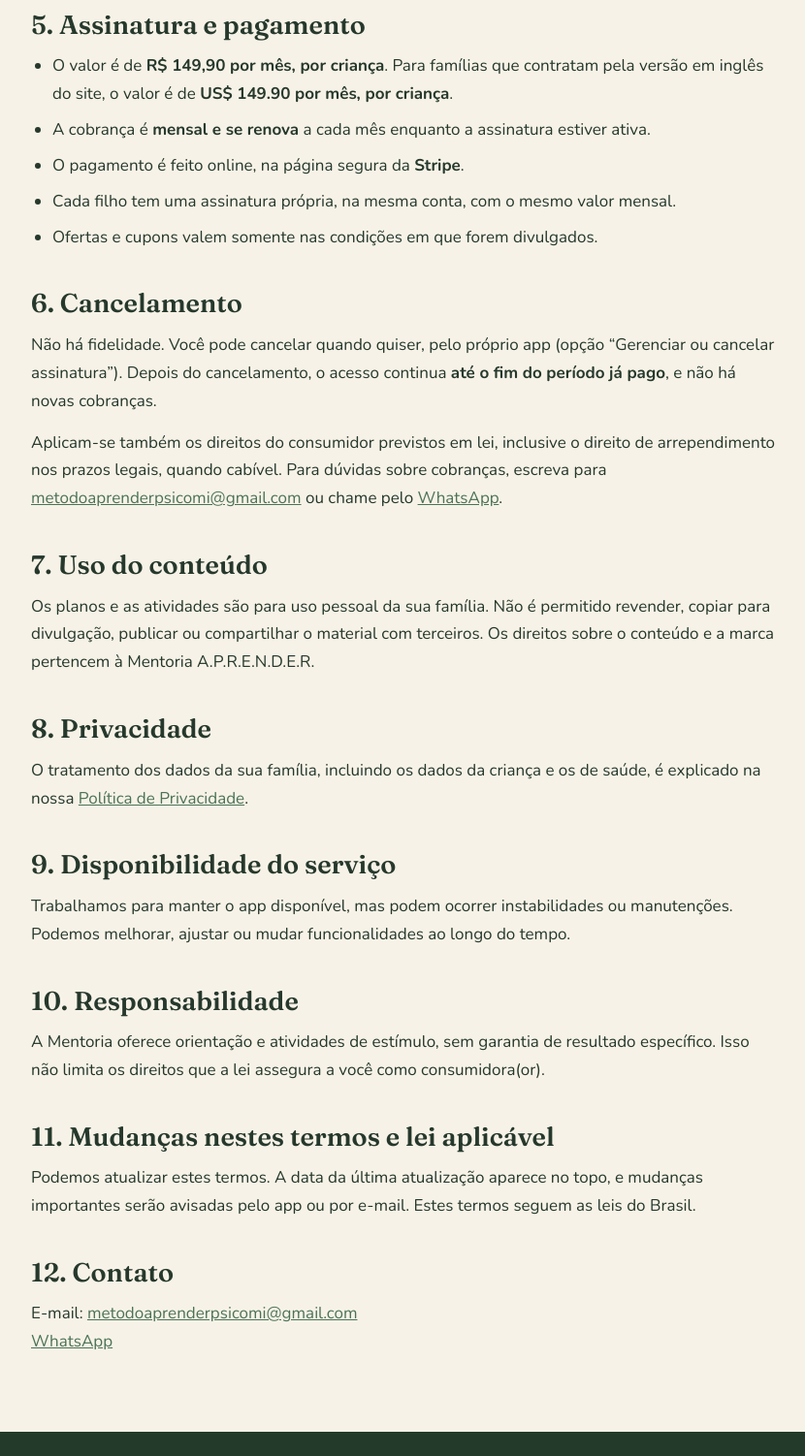
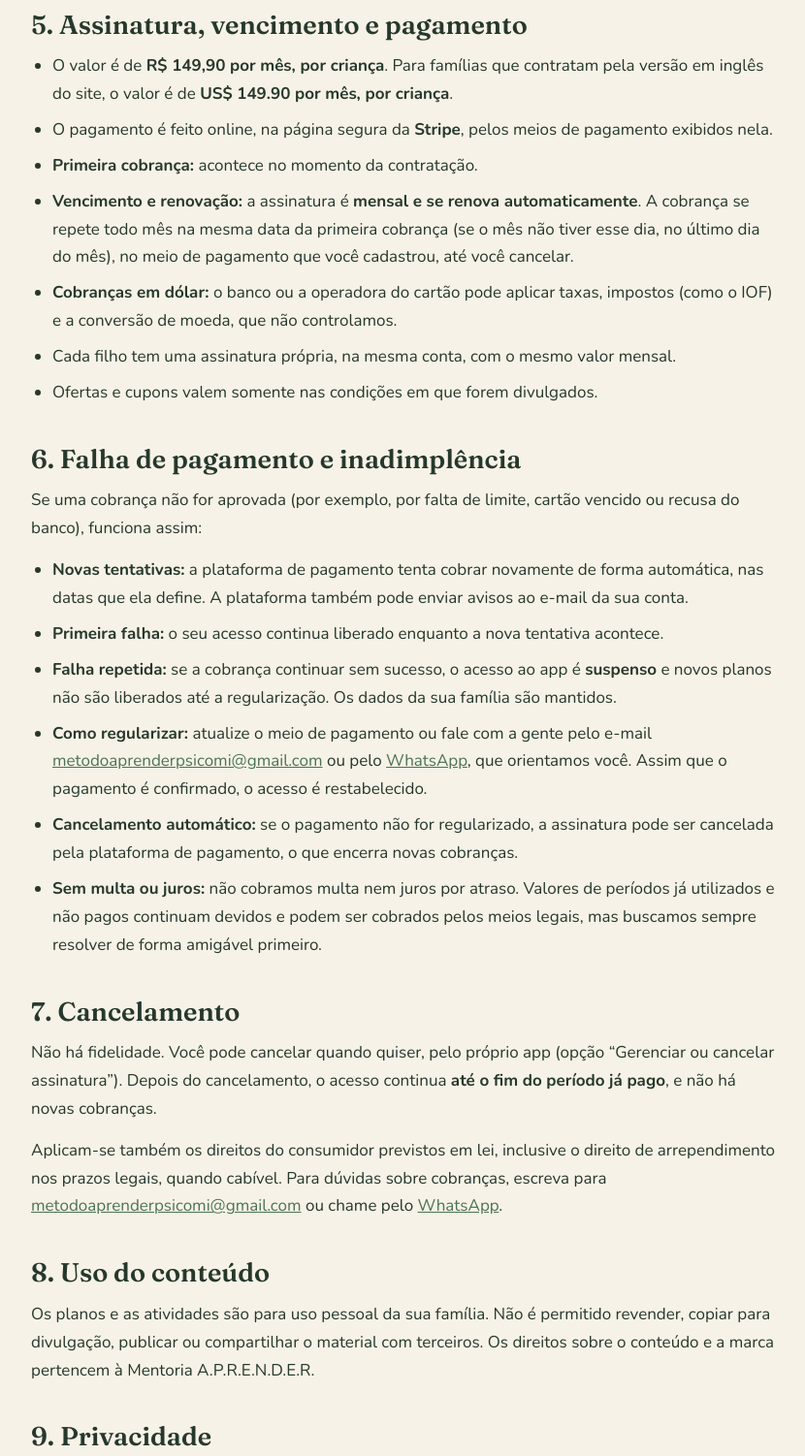
Before and after one commit to mipabtista-a11y/mentoria-aprender-site, a plain HTML site: page termos.html in a window 1280 px wide. Shown: the part 1260-2762 px from the top of the page at 97% size, without its empty margins (222-1052 px from the left). Drawn offline with nearby package versions, Linux system fonts and the light colour scheme.

Commit message:
Add files via upload

```diff
--- a/termos.html
+++ b/termos.html
@@ -63,35 +63,48 @@ footer a{color:#fff}
 <li>Cuidar do seu login e não compartilhar a conta.</li>
 </ul>
 
-<h2>5. Assinatura e pagamento</h2>
+<h2>5. Assinatura, vencimento e pagamento</h2>
 <ul>
 <li>O valor é de <b>R$ 149,90 por mês, por criança</b>. Para famílias que contratam pela versão em inglês do site, o valor é de <b>US$ 149.90 por mês, por criança</b>.</li>
-<li>A cobrança é <b>mensal e se renova</b> a cada mês enquanto a assinatura estiver ativa.</li>
-<li>O pagamento é feito online, na página segura da <b>Stripe</b>.</li>
+<li>O pagamento é feito online, na página segura da <b>Stripe</b>, pelos meios de pagamento exibidos nela.</li>
+<li><b>Primeira cobrança:</b> acontece no momento da contratação.</li>
+<li><b>Vencimento e renovação:</b> a assinatura é <b>mensal e se renova automaticamente</b>. A cobrança se repete todo mês na mesma data da primeira cobrança (se o mês não tiver esse dia, no último dia do mês), no meio de pagamento que você cadastrou, até você cancelar.</li>
+<li><b>Cobranças em dólar:</b> o banco ou a operadora do cartão pode aplicar taxas, impostos (como o IOF) e a conversão de moeda, que não controlamos.</li>
 <li>Cada filho tem uma assinatura própria, na mesma conta, com o mesmo valor mensal.</li>
 <li>Ofertas e cupons valem somente nas condições em que forem divulgados.</li>
 </ul>
 
-<h2>6. Cancelamento</h2>
+<h2>6. Falha de pagamento e inadimplência</h2>
+<p>Se uma cobrança não for aprovada (por exemplo, por falta de limite, cartão vencido ou recusa do banco), funciona assim:</p>
+<ul>
+<li><b>Novas tentativas:</b> a plataforma de pagamento tenta cobrar novamente de forma automática, nas datas que ela define. A plataforma também pode enviar avisos ao e-mail da sua conta.</li>
+<li><b>Primeira falha:</b> o seu acesso continua liberado enquanto a nova tentativa acontece.</li>
+<li><b>Falha repetida:</b> se a cobrança continuar sem sucesso, o acesso ao app é <b>suspenso</b> e novos planos não são liberados até a regularização. Os dados da sua família são mantidos.</li>
+<li><b>Como regularizar:</b> atualize o meio de pagamento ou fale com a gente pelo e-mail <a href="mailto:metodoaprenderpsicomi@gmail.com">metodoaprenderpsicomi@gmail.com</a> ou pelo <a href="https://wa.me/message/4W5EBGGFLVN3A1">WhatsApp</a>, que orientamos você. Assim que o pagamento é confirmado, o acesso é restabelecido.</li>
+<li><b>Cancelamento automático:</b> se o pagamento não for regularizado, a assinatura pode ser cancelada pela plataforma de pagamento, o que encerra novas cobranças.</li>
+<li><b>Sem multa ou juros:</b> não cobramos multa nem juros por atraso. Valores de períodos já utilizados e não pagos continuam devidos e podem ser cobrados pelos meios legais, mas buscamos sempre resolver de forma amigável primeiro.</li>
+</ul>
+
+<h2>7. Cancelamento</h2>
 <p>Não há fidelidade. Você pode cancelar quando quiser, pelo próprio app (opção “Gerenciar ou cancelar assinatura”). Depois do cancelamento, o acesso continua <b>até o fim do período já pago</b>, e não há novas cobranças.</p>
 <p>Aplicam-se também os direitos do consumidor previstos em lei, inclusive o direito de arrependimento nos prazos legais, quando cabível. Para dúvidas sobre cobranças, escreva para <a href="mailto:metodoaprenderpsicomi@gmail.com">metodoaprenderpsicomi@gmail.com</a> ou chame pelo <a href="https://wa.me/message/4W5EBGGFLVN3A1">WhatsApp</a>.</p>
 
-<h2>7. Uso do conteúdo</h2>
+<h2>8. Uso do conteúdo</h2>
 <p>Os planos e as atividades são para uso pessoal da sua família. Não é permitido revender, copiar para divulgação, publicar ou compartilhar o material com terceiros. Os direitos sobre o conteúdo e a marca pertencem à Mentoria A.P.R.E.N.D.E.R.</p>
 
-<h2>8. Privacidade</h2>
+<h2>9. Privacidade</h2>
 <p>O tratamento dos dados da sua família, incluindo os dados da criança e os de saúde, é explicado na nossa <a href="/privacidade.html">Política de Privacidade</a>.</p>
 
-<h2>9. Disponibilidade do serviço</h2>
+<h2>10. Disponibilidade do serviço</h2>
 <p>Trabalhamos para manter o app disponível, mas podem ocorrer instabilidades ou manutenções. Podemos melhorar, ajustar ou mudar funcionalidades ao longo do tempo.</p>
 
-<h2>10. Responsabilidade</h2>
+<h2>11. Responsabilidade</h2>
 <p>A Mentoria oferece orientação e atividades de estímulo, sem garantia de resultado específico. Isso não limita os direitos que a lei assegura a você como consumidora(or).</p>
 
-<h2>11. Mudanças nestes termos e lei aplicável</h2>
+<h2>12. Mudanças nestes termos e lei aplicável</h2>
 <p>Podemos atualizar estes termos. A data da última atualização aparece no topo, e mudanças importantes serão avisadas pelo app ou por e-mail. Estes termos seguem as leis do Brasil.</p>
 
-<h2>12. Contato</h2>
+<h2>13. Contato</h2>
 <p>E-mail: <a href="mailto:metodoaprenderpsicomi@gmail.com">metodoaprenderpsicomi@gmail.com</a><br><a href="https://wa.me/message/4W5EBGGFLVN3A1">WhatsApp</a></p>
 
 </main>
```
